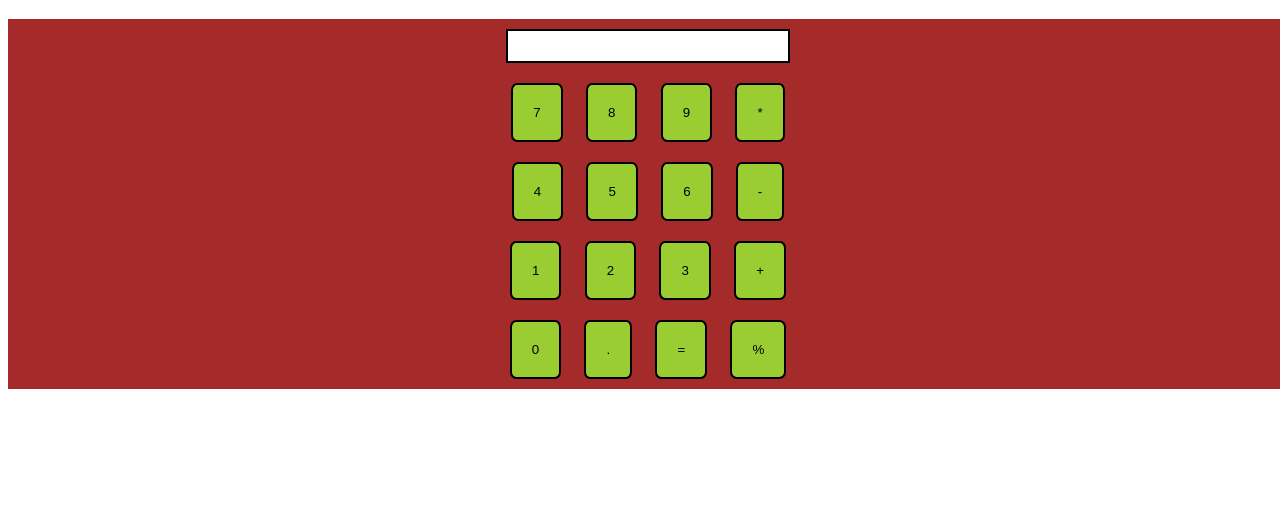
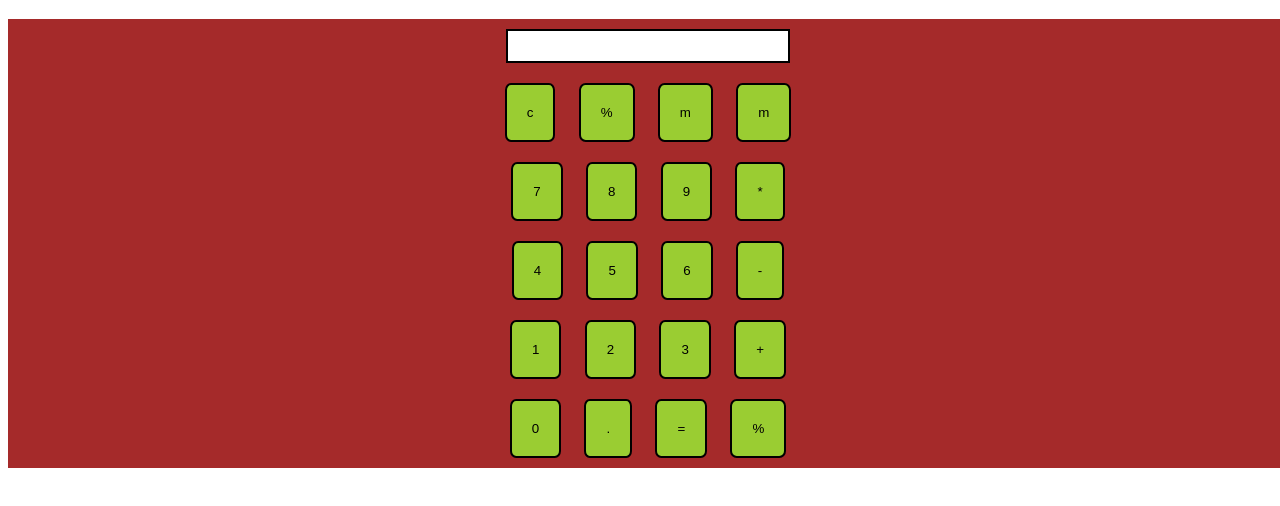
Before and after one commit to reallywasi/Calculator-, a plain HTML site: page index.html in a window 1280 px wide. Shown: the part 72-578 px from the top of the page. Drawn offline with Linux system fonts and the light colour scheme.

Commit message:
Add files via upload

```diff
--- a/index.html
+++ b/index.html
@@ -18,6 +18,12 @@
     <div class="container flex items-center bg-red mx-auto mw">
       <div class="row">
         <input class="input" type="text" name="" id="" />
+      </div>
+      <div class="row">
+        <button class="button">c</button>
+        <button class="button">%</button>
+        <button class="button">m</button>
+        <button class="button">m</button>
       </div>
       <div class="row">
         <button class="button">7</button>
```
